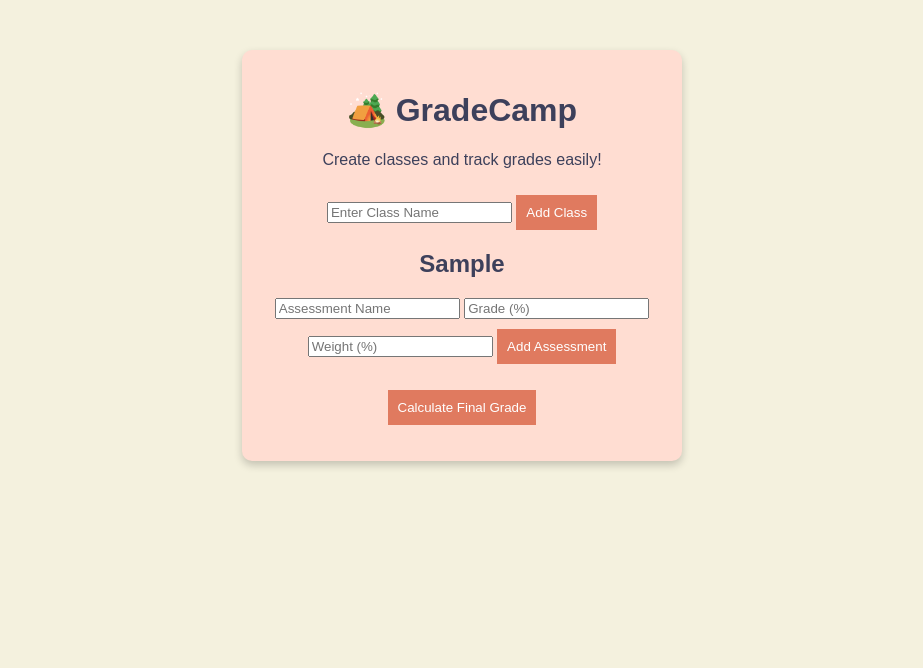
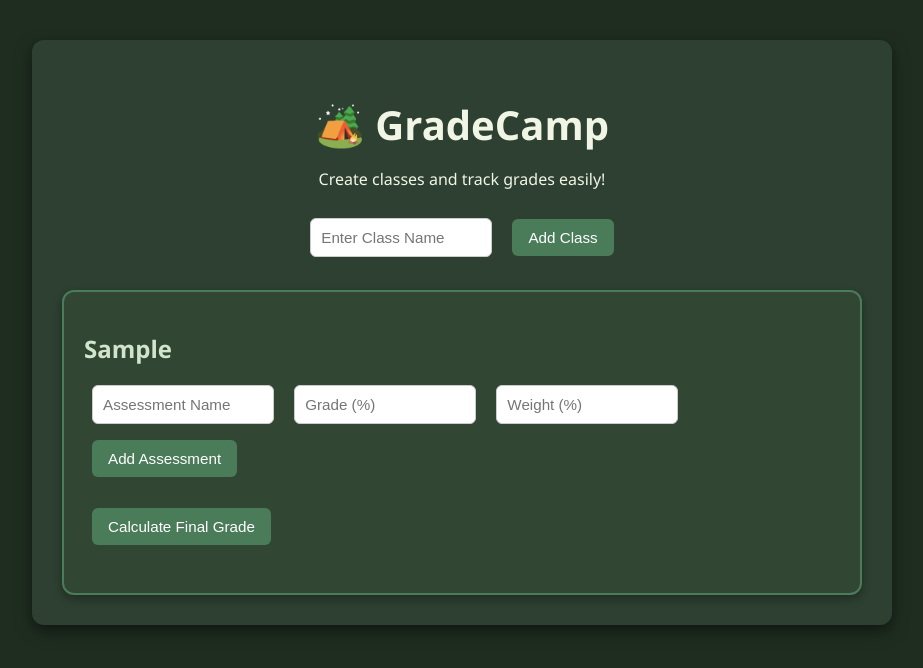
Before and after one commit to riyau8/GradeCamp, a plain HTML site: page index.html in a window 1280 px wide. Both pictures are taken after typing "Sample" into the empty fields and a click on the button "Add Class". Shown: the whole page, without its empty margins (178-1101 px from the left). Drawn offline with Linux system fonts and the light colour scheme.

Commit message:
Update styles.css

```diff
--- a/styles.css
+++ b/styles.css
@@ -1,25 +1,95 @@
+/* Global */
 body {
-    font-family: Arial, sans-serif;
-    background-color: #f4f1de;
+    font-family: 'Segoe UI', Tahoma, Geneva, Verdana, sans-serif;
+    background-color: #1f2d20;
+    color: #f1f5e6;
+    margin: 0;
+    padding: 0;
     text-align: center;
-    color: #3d405b;
 }
+
+/* Container */
 .container {
-    max-width: 400px;
-    margin: 50px auto;
-    background: #ffddd2;
-    padding: 20px;
-    border-radius: 10px;
-    box-shadow: 0 4px 8px rgba(0, 0, 0, 0.2);
+    max-width: 800px;
+    margin: 40px auto;
+    background: #2d4031;
+    padding: 30px;
+    border-radius: 12px;
+    box-shadow: 0 6px 16px rgba(0, 0, 0, 0.5);
 }
+
+/* Header */
+h1 {
+    font-size: 2.5rem;
+    margin-bottom: 10px;
+}
+
+p {
+    font-size: 1rem;
+    margin-bottom: 20px;
+}
+
+/* Buttons */
 button {
-    background-color: #e07a5f;
+    background-color: #4a7c59;
     color: white;
     border: none;
+    padding: 10px 16px;
+    font-size: 0.95rem;
+    cursor: pointer;
+    border-radius: 6px;
+    margin: 8px;
+    transition: background-color 0.2s ease;
+}
+
+button:hover {
+    background-color: #3d684a;
+}
+
+/* Inputs */
+input[type="text"],
+input[type="number"] {
     padding: 10px;
-    cursor: pointer;
+    margin: 8px;
+    border-radius: 6px;
+    border: 1px solid #ccc;
+    width: 160px;
+    font-size: 0.95rem;
+}
+
+/* Class Box */
+.class-box {
+    background-color: #314734;
+    border: 2px solid #4a7c59;
+    padding: 20px;
+    margin-top: 25px;
+    border-radius: 12px;
+    text-align: left;
+    box-shadow: 0 4px 10px rgba(0, 0, 0, 0.3);
+}
+
+.class-box h2 {
+    color: #d3e4cd;
+    margin-bottom: 12px;
+}
+
+/* Grade List */
+.grade-list {
+    list-style: none;
+    padding-left: 0;
+    margin: 15px 0;
+}
+
+.grade-list li {
+    padding: 6px 0;
+    font-size: 0.95rem;
+    border-bottom: 1px solid rgba(255, 255, 255, 0.1);
+}
+
+/* Results */
+#result,
+[class*="-result"] {
+    font-weight: bold;
     margin-top: 10px;
+    color: #e6e6e6;
 }
-button:hover {
-    background-color: #d67f5f;
-}
```
